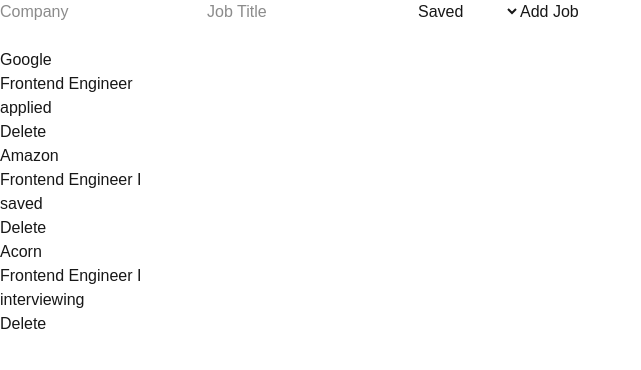
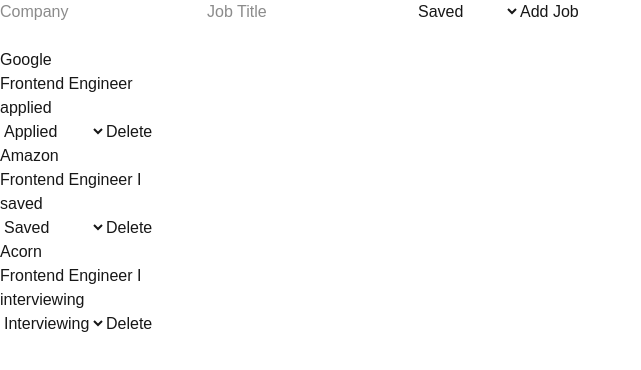
Before and after one commit to andrewlit10/ai-job-tracker, a Next.js app: page /jobs in a window 1280 px wide. Shown: the top 370 px of the page, without its empty margins (0-641 px from the left). Built offline with nearby package versions, Linux system fonts and the light colour scheme.

Commit message:
add job status update functionality

```diff
--- a/src/app/jobs/page.tsx
+++ b/src/app/jobs/page.tsx
@@ -39,6 +39,16 @@
     const updatedJobs = jobs.filter((job) => job.id !== id);
     setJobs(updatedJobs);
   }
+
+  function updateJobStatus(id: string, newStatus: JobStatus) {
+    const updatedJobs = jobs.map((job) => {
+      if (job.id === id) {
+        return { ...job, status: newStatus };
+      }
+      return job;
+    });
+    setJobs(updatedJobs);
+  }
   return (
     <main>
       <form onSubmit={addNewJob}>
@@ -70,6 +80,18 @@
           <h2>{job.company}</h2>
           <p>{job.title}</p>
           <p>{job.status}</p>
+          <select
+            value={job.status}
+            onChange={(e) =>
+              updateJobStatus(job.id, e.target.value as JobStatus)
+            }
+          >
+            <option value="saved">Saved</option>
+            <option value="applied">Applied</option>
+            <option value="interviewing">Interviewing</option>
+            <option value="offer">Offer</option>
+            <option value="rejected">Rejected</option>
+          </select>
           <button onClick={() => deleteJob(job.id)}>Delete</button>
         </div>
       ))}
```
